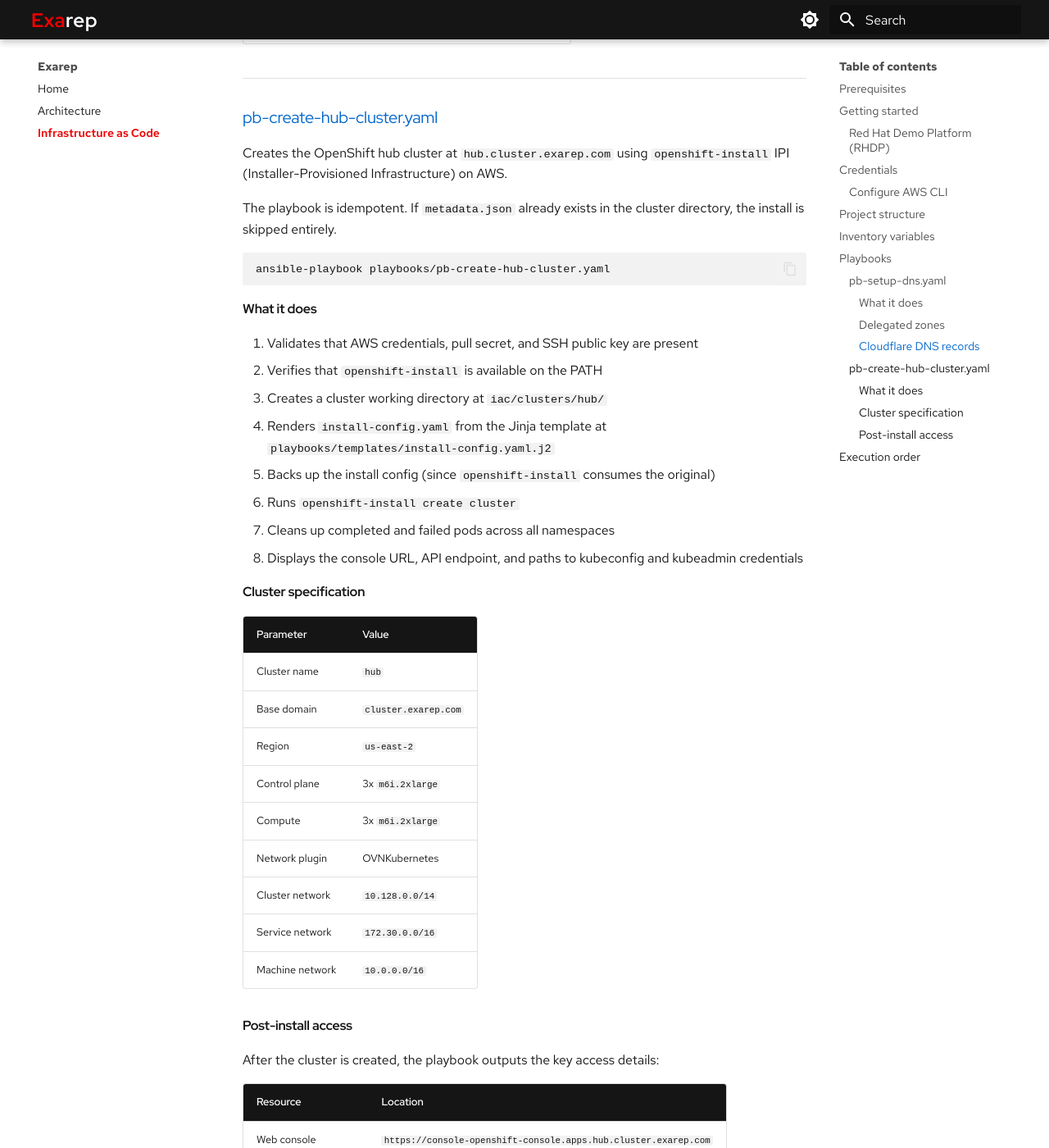
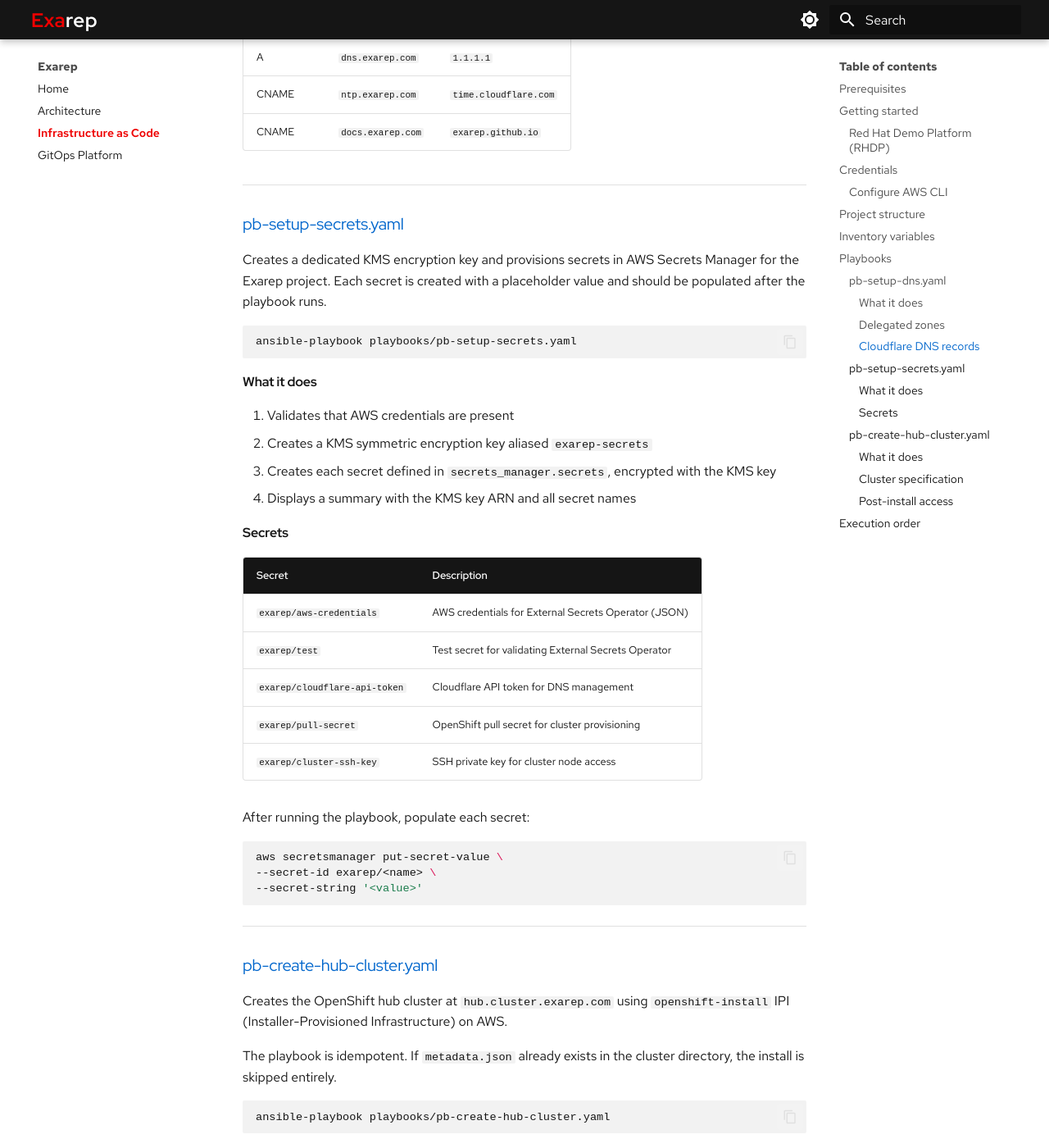
Before and after one commit to exarep/docs, an MkDocs documentation site: the page built from docs/iac.md, in a window 1280 px wide and 1400 px high, scrolled down 3769 px. Shown: the whole window at 82% size. Built offline with MkDocs 1.6.1 and Material for MkDocs 9.7.7, drawn with Linux system fonts in a browser that asks for light colours; some web fonts are replaced; some of the changed text lies outside the part shown.

Commit message:
updated docs

````diff
--- a/docs/iac.md
+++ b/docs/iac.md
@@ -64,6 +64,7 @@ iac/
     ├── templates/
     │   └── install-config.yaml.j2
     ├── pb-setup-dns.yaml
+    ├── pb-setup-secrets.yaml
     └── pb-create-hub-cluster.yaml
 ```
 
@@ -81,12 +82,14 @@ All variables are defined in `inventory/group_vars/all.yaml`. Playbook-specific
 | `dns_zones`               | List of Route 53 hosted zones to create       | `cluster.exarep.com`   |
 | `cloudflare_dns_records`  | List of DNS records to create in Cloudflare   | See below              |
 | `hub_cluster`             | Hub cluster configuration                     | See below              |
+| `secrets_manager`         | AWS Secrets Manager configuration             | See below              |
 
 ## Playbooks
 
 | Playbook                             | Description                                                                        |
 | ---                                  | ---                                                                                |
 | [`pb-setup-dns.yaml`](https://github.com/exarep/iac/blob/main/playbooks/pb-setup-dns.yaml){:target="_blank"}                  | Delegates DNS zones from Cloudflare to Route 53 and creates Cloudflare DNS records |
+| [`pb-setup-secrets.yaml`](https://github.com/exarep/iac/blob/main/playbooks/pb-setup-secrets.yaml){:target="_blank"}             | Creates AWS Secrets Manager secrets with a dedicated KMS key                       |
 | [`pb-create-hub-cluster.yaml`](https://github.com/exarep/iac/blob/main/playbooks/pb-create-hub-cluster.yaml){:target="_blank"}         | Creates the OpenShift hub cluster on AWS                                           |
 
 ---
@@ -124,6 +127,41 @@ ansible-playbook playbooks/pb-setup-dns.yaml
 | A     | `dns.exarep.com`   | `1.1.1.1`             |
 | CNAME | `ntp.exarep.com`   | `time.cloudflare.com` |
 | CNAME | `docs.exarep.com`  | `exarep.github.io`    |
+
+---
+
+### [pb-setup-secrets.yaml](https://github.com/exarep/iac/blob/main/playbooks/pb-setup-secrets.yaml){:target="_blank"}
+
+Creates a dedicated KMS encryption key and provisions secrets in AWS Secrets Manager for the Exarep project. Each secret is created with a placeholder value and should be populated after the playbook runs.
+
+```shell
+ansible-playbook playbooks/pb-setup-secrets.yaml
+```
+
+#### What it does
+
+1. Validates that AWS credentials are present
+2. Creates a KMS symmetric encryption key aliased `exarep-secrets`
+3. Creates each secret defined in `secrets_manager.secrets`, encrypted with the KMS key
+4. Displays a summary with the KMS key ARN and all secret names
+
+#### Secrets
+
+| Secret                       | Description                                              |
+| ---                          | ---                                                      |
+| `exarep/aws-credentials`     | AWS credentials for External Secrets Operator (JSON)     |
+| `exarep/test`                | Test secret for validating External Secrets Operator      |
+| `exarep/cloudflare-api-token` | Cloudflare API token for DNS management                 |
+| `exarep/pull-secret`         | OpenShift pull secret for cluster provisioning           |
+| `exarep/cluster-ssh-key`     | SSH private key for cluster node access                  |
+
+After running the playbook, populate each secret:
+
+```shell
+aws secretsmanager put-secret-value \
+  --secret-id exarep/<name> \
+  --secret-string '<value>'
+```
 
 ---
 
@@ -190,6 +228,7 @@ source .venv/bin/activate
 pip install -r requirements.txt
 
 ansible-playbook playbooks/pb-setup-dns.yaml
+ansible-playbook playbooks/pb-setup-secrets.yaml
 ansible-playbook playbooks/pb-create-hub-cluster.yaml
 ```
 
--- a/mkdocs.yaml
+++ b/mkdocs.yaml
@@ -60,3 +60,4 @@ nav:
   - Home: index.md
   - Architecture: architecture.md
   - Infrastructure as Code: iac.md
+  - GitOps Platform: gitops-platform.md
````
Also changed, not shown: docs/gitops-platform.md (added, +126 -0 lines).
